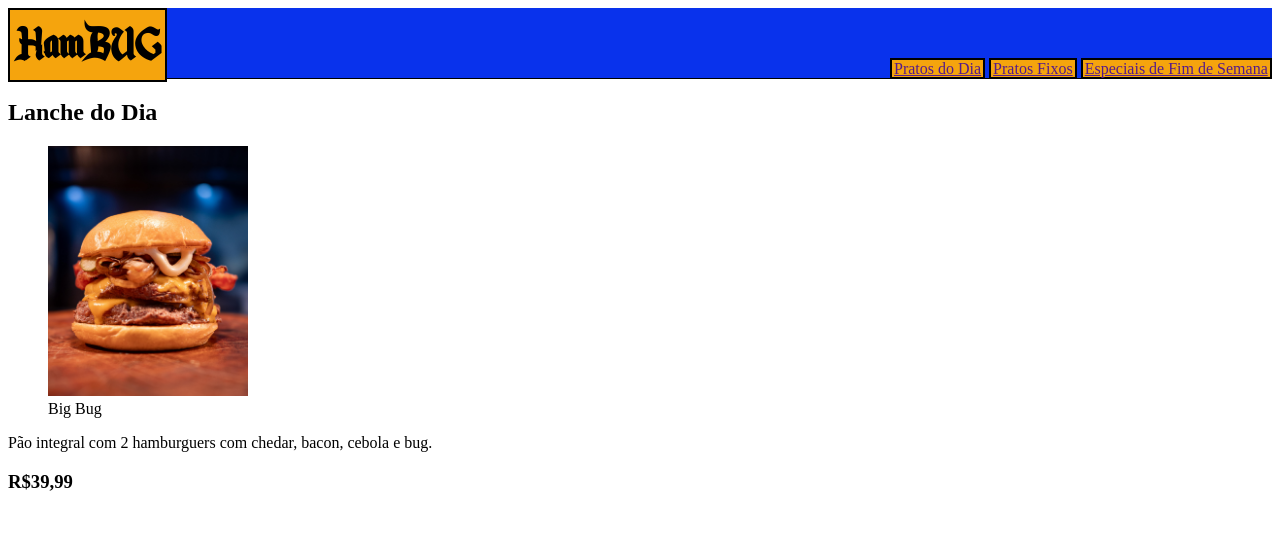
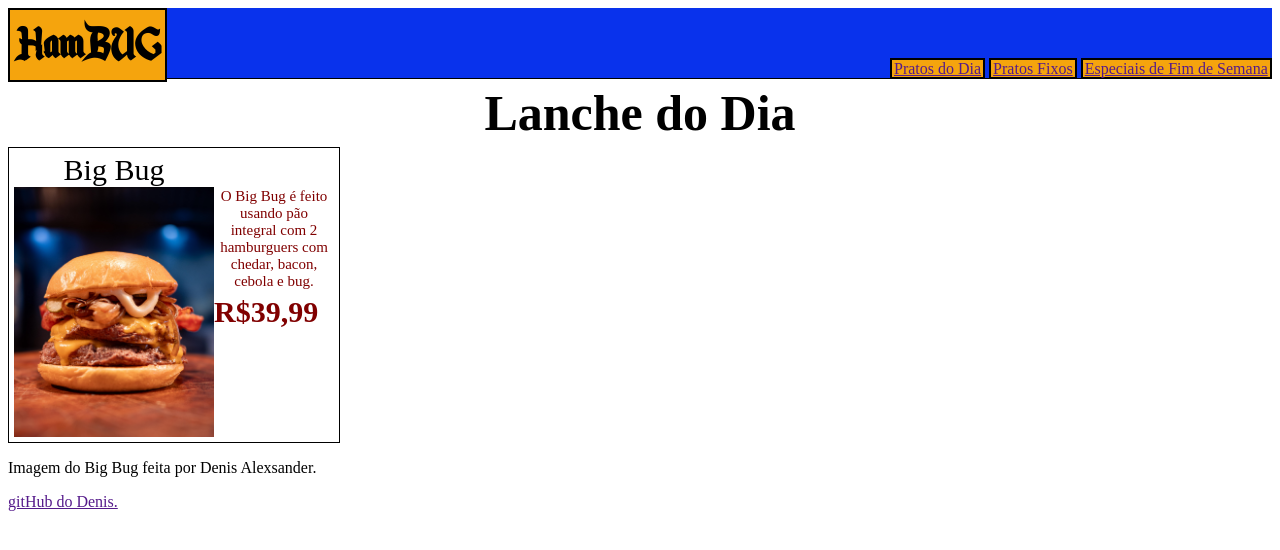
Before and after one commit to FelipeSalgueiro/Vai-na-Web-2024-HTML-CSS-, a plain HTML site: page cardapioRestaurante 23-09-2024/index.html in a window 1280 px wide. Drawn offline with Linux system fonts and the light colour scheme.

Commit message:
Tentativa de mexer no SCSS da minha article.

```diff
--- a/cardapioRestaurante 23-09-2024/index.html
+++ b/cardapioRestaurante 23-09-2024/index.html
@@ -23,16 +23,23 @@
 
     <main>
         <Section>
-            <h2>Lanche do Dia</h2>
-            <article>
+            <h2 class="tituloMain">Lanche do Dia</h2>
+            <article class="bigBug">
                 <figure>
-                    <img class="BigBug" src="./assets/Big Bug.jpg" alt="imagem do Big Bug, um hamburguer com um pouquinho de tudo."/>
+                    <img src="./assets/Big Bug.jpg" alt="imagem do Big Bug, um hamburguer com um pouquinho de tudo."/>
                     <figcaption>Big Bug</figcaption>
                 </figure>
-                <p>Pão integral com 2 hamburguers com chedar, bacon, cebola e bug.</p>
-                <h3>R$39,99</h3>
+                <div>
+                    <p>O Big Bug é feito usando pão integral com 2 hamburguers com chedar, bacon, cebola e bug.</p>
+                    <h3>R$39,99</h3>
+                </div>
             </article>
         </Section>
     </main>
+
+    <footer>
+        <p>Imagem do Big Bug feita por Denis Alexsander.</p>
+        <a href="">gitHub do Denis.</a>
+    </footer>
 </body>
 </html>
--- a/cardapioRestaurante 23-09-2024/style.scss
+++ b/cardapioRestaurante 23-09-2024/style.scss
@@ -45,7 +45,55 @@ header {
     }
 }
 
+main {
+    .tituloMain {
+        text-align: center;
+        font-size: 50px;
+        margin: 5px;
+    }
 
-.BigBug {
-    width: 200px;
+    .bigBug {
+        border: solid black 1px;
+        width: 320px;
+        height: 284px;
+        padding: 5px;
+        display: flex;
+        align-items: flex-start;
+
+        figure {
+            margin: 0px;
+            display: flex;
+            flex-direction: column-reverse;
+
+            img {
+            width: 200px;
+            }
+
+            figcaption {
+                text-align: center;
+                font-size: 30px;
+            }
+        }
+
+        div {
+            display: flex;
+            flex-direction: column;
+
+            p {
+                color: maroon;
+                font-size: 15px;
+                text-align: center;
+                margin: 5px;
+
+                //Margin provisório:
+                margin-top: 34.5px;
+            }
+
+            h3 {
+                color: maroon;
+                font-size: 30px;
+                margin: 0px;
+            }
+        }
+    }
 }
```
Also changed, not shown: cardapioRestaurante 23-09-2024/style.css, 1 other file.
